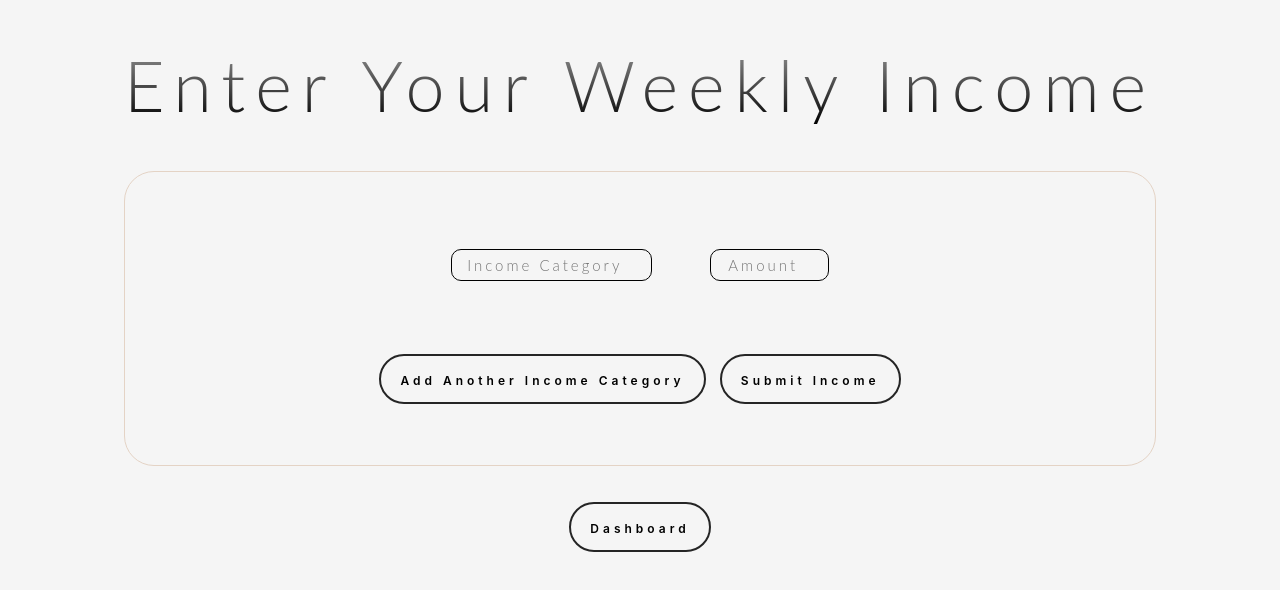
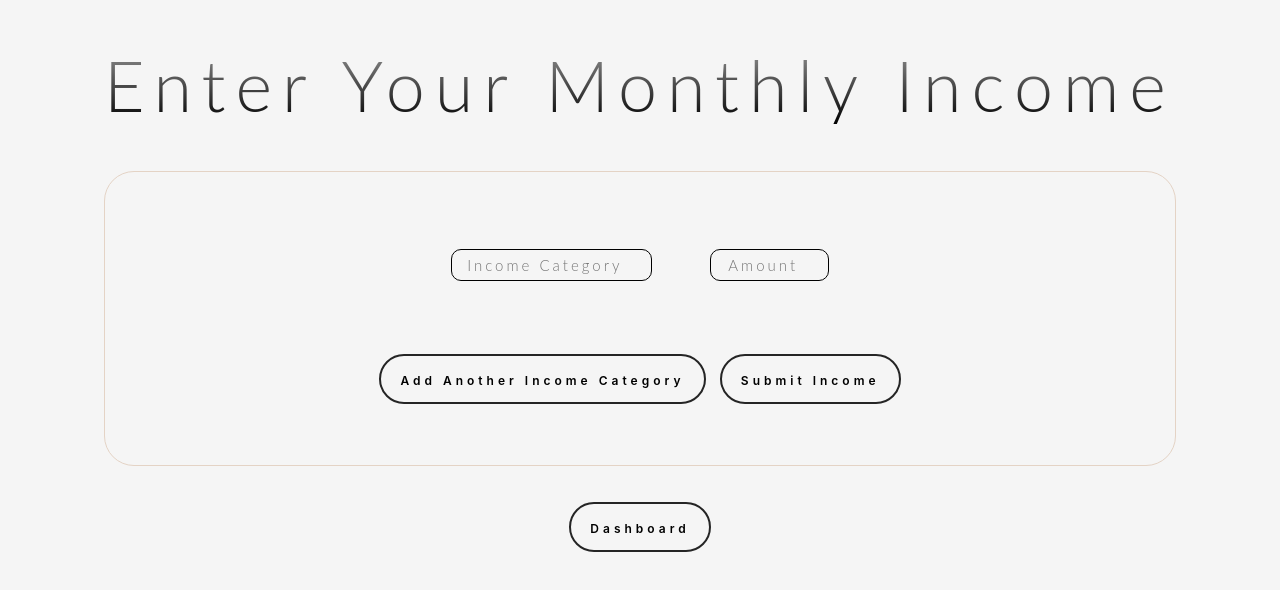
Before and after one commit to andrewvand02/BudgetMate, a React (Vite) app in the folder BudgetMate/client/: page /income in a window 1280 px wide. Shown: the part 122-712 px from the top of the page. Built offline with nearby package versions, Linux system fonts and the light colour scheme.

Commit message:
Update IncomeInput.jsx

```diff
--- a/BudgetMate/client/src/IncomeInput.jsx
+++ b/BudgetMate/client/src/IncomeInput.jsx
@@ -45,7 +45,7 @@ const IncomeInput = () => {
 
     return (
         <div style={{ textAlign: 'center', margin: '20px' }}>
-            <h1>Enter Your Weekly Income</h1> {/* Header for the income entry form */}
+            <h1>Enter Your Monthly Income</h1> {/* Header for the income entry form */}
             <form onSubmit={handleIncomeSubmit}> {/* Form that handles income submission */}
                 {incomeEntries.map((entry, index) => (  // Loop through each income entry
                     <div key={index} style={{ marginBottom: '10px' }}>
```
